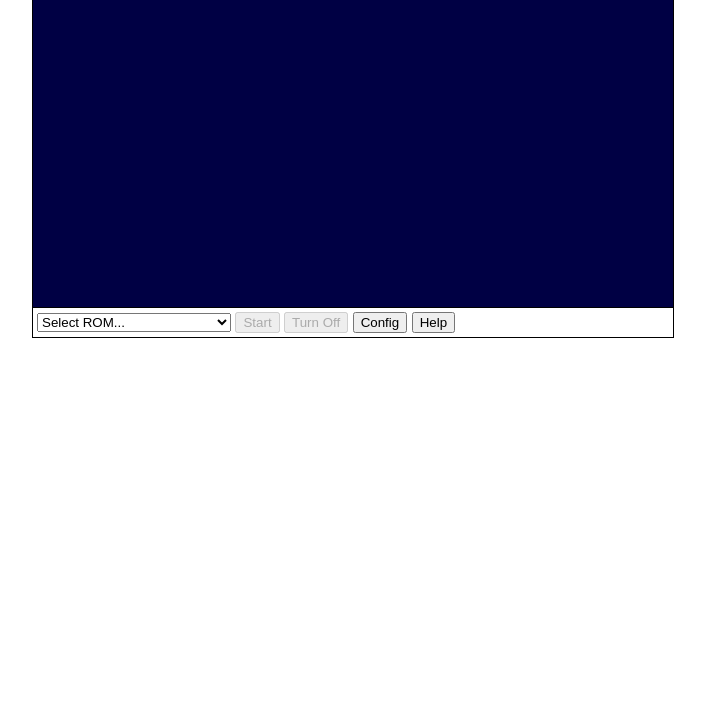
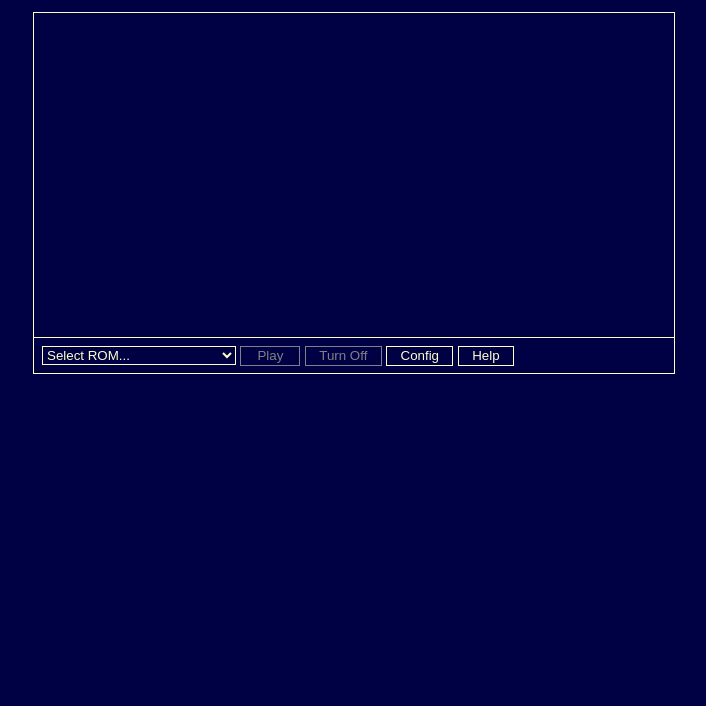
Before and after one commit to faizilham/chip8-rs, a website built with webpack: page index.html in a window 1280 px wide. Shown: the part 94-800 px from the top of the page, without its empty margins (287-993 px from the left). Built offline with nearby package versions, Linux system fonts and the light colour scheme.

Commit message:
global color scheme

```diff
--- a/index.html
+++ b/index.html
@@ -5,13 +5,17 @@
     <title>CHIP-8 Emulator</title>
   </head>
   <body>
+    <div class="outer">
+      <h1 class="title">CHIP-8 Emulator</h1>
       <div class="container">
+        <div>
           <canvas class="display" id="display"></canvas>
+        </div>
         <div class="window hidden" id="configwindow">
             <div class="config-body">
               <div class="config-title">Color Scheme</div>
               <div class="config-cell">
-              <select id="colorscheme">
+                <select class="select" id="colorscheme">
                   <option value="yellow-blue">Yellow on Blue</option>
                   <option value="green-black">Green on Black</option>
                   <option value="white-black">White on Black</option>
@@ -20,7 +24,7 @@
 
               <div class="config-title">Display Type</div>
               <div class="config-cell">
-              <select id="displaytype">
+                <select class="select" id="displaytype">
                   <option value="normal">Normal Display (No Afterglow)</option>
                   <option value="phosphor">Phosphor Display</option>
                 </select>
@@ -43,7 +47,7 @@
               </div>
 
               <div class="config-cell">
-              <button id="closeconfig">Close</button>
+                <button id="closeconfig" class="close-btn btn">Close</button>
               </div>
 
             </div>
@@ -57,15 +61,16 @@ chip8        pc keyboard
 7 8 9 E      A S D F
 A 0 B F      Z X C V</pre>
           <div id="romdescription" class="description"></div>
-        <button id="closehelp" class="close-help-btn">Close</button>
+          <button id="closehelp" class="close-btn btn">Close</button>
         </div>
         <div class="menu" id="menu">
             <input type="file" class="hidden" id="fileinput" accept=".ch8" />
-          <select id="romselect"></select>
-          <button id="startpause">Start</button>
-          <button id="turnoff">Turn Off</button>
-          <button id="configbtn" title="Set Configuration">Config</button>
-          <button id="helpbtn">Help</button>
+            <select class="select" id="romselect"></select>
+            <button id="startpause" class="startpause btn">Play</button>
+            <button id="turnoff" class="btn">Turn Off</button>
+            <button id="configbtn" class="btn" title="Set Configuration">Config</button>
+            <button id="helpbtn" class="btn">Help</button>
+        </div>
       </div>
     </div>
     <noscript>This page contains webassembly and javascript content, please enable javascript in your browser.</noscript>
--- a/module.js
+++ b/module.js
@@ -37,13 +37,13 @@ game.addListener((state) => {
     case GameState.HALTED: {
       openconfig.removeAttribute("disabled");
       openconfig.setAttribute("title", "Set Configuration");
-      startpause.textContent = "Start";
+      startpause.textContent = "Play";
       turnoff.setAttribute("disabled", "true");
       break;
     }
 
     case GameState.PAUSED:
-      startpause.textContent = "Start";
+      startpause.textContent = "Play";
   }
 });
 
@@ -153,7 +153,6 @@ fileinput.onchange = (e) => {
 }
 
 /// display configs
-
 const colorSchemeSelect = document.getElementById("colorscheme");
 colorSchemeSelect.value = "yellow-blue";
 
@@ -175,9 +174,20 @@ function updateDisplayConfig() {
   config.displayType = displayType.value;
 
   game.setConfig(config);
+
+  return config;
 }
 
-colorSchemeSelect.onchange = updateDisplayConfig;
+colorSchemeSelect.onchange = () => {
+  const colorScheme = updateDisplayConfig().colorScheme;
+
+  const root = document.documentElement;
+
+  root.style.setProperty("--back-color", colorScheme[0]);
+  root.style.setProperty("--middle-color", colorScheme[1]);
+  root.style.setProperty("--front-color", colorScheme[2]);
+};
+
 displayType.onchange = updateDisplayConfig;
 
 //// windows
--- a/style/main.css
+++ b/style/main.css
@@ -1,34 +1,49 @@
+:root {
+  --back-color: #000044;
+  --middle-color: #808088;
+  --front-color: #FFFFCC;
+}
 body {
   font-family: sans-serif;
   margin: 0;
   text-align: center;
+  background-color: var(--back-color);
+  color: var(--front-color);
+}
+
+.title {
+  font-family: monospace;
+  font-size: 32pt;
 }
 
 .display {
   width: 640px;
   height: 320px;
-  border-bottom: 1px solid black;
 }
 
 .window {
   width: 640px;
-  height: 320px;
+  height: 360px;
   padding: 1em;
   margin: 0;
   font-size: 10pt;
+}
+
+.startpause {
+  width: 4.5em;
 }
 
 .keymapping {
   margin: 0;
 }
 
-.close-help-btn {
+.close-btn {
   margin-top: 1em;
 }
 
 .description {
   max-width: 95%;
-  max-height: 50%;
+  max-height: 48%;
   overflow-y: auto;
 }
 
@@ -43,10 +58,32 @@ body {
 
 .container {
   width: 640px;
-  height: 350px;
-  border: 1px solid black;
-  margin: 5em auto;
+  height: 360px;
+  border: 1px solid var(--front-color);
   text-align: left;
+}
+
+.outer {
+  width: 640px;
+  margin: 0 auto;
+}
+
+.btn {
+  background-color: transparent;
+  outline: none;
+  border: 1px solid var(--front-color);
+  color: var(--front-color);
+  padding: 0.1em 1em;
+}
+
+.btn:hover {
+  cursor: pointer;
+}
+
+.btn:disabled {
+  border: 1px solid var(--middle-color);
+  color: var(--middle-color);
+  cursor: default;
 }
 
 .chk-quirk {
@@ -54,10 +91,18 @@ body {
 }
 
 .menu {
-  height: 30px;
-  padding-left: 0.25em;
+  height: 40px;
+  padding-left: 0.5em;
+  border-top: 1px solid var(--front-color);
+  padding-top: 0.5em;
 }
 
 .hidden {
   display: none;
 }
+
+.select {
+  background-color: var(--back-color);
+  color: var(--front-color);
+  border: 1px solid var(--front-color);
+}
```
Lines whose indentation alone changed are shown as unchanged.
